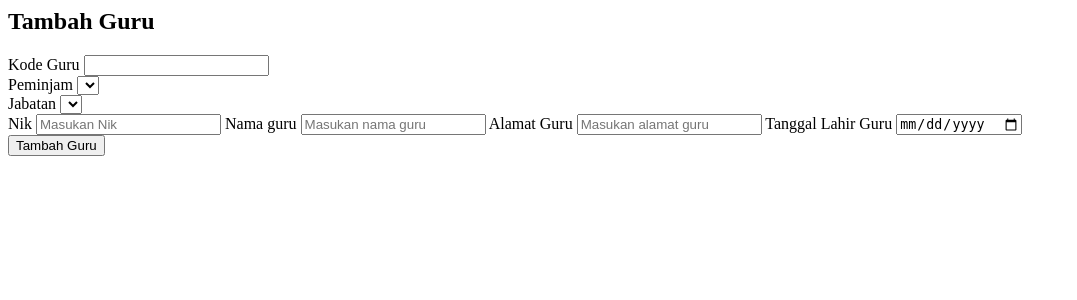
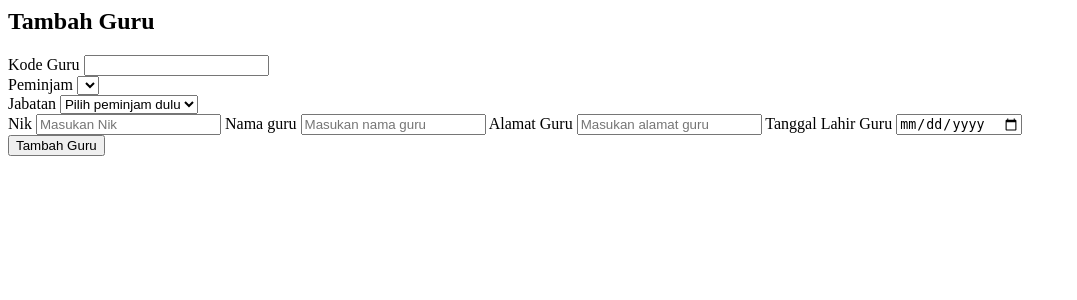
Before and after one commit to Afaandii/inventaris-mvc, a PHP site: page /inventaris_mvc/view/guru/create.php in a window 1280 px wide. Shown: the top 300 px of the page, without its empty margins (0-1077 px from the left). Run offline with PHP 8.4, Linux system fonts and the light colour scheme; the template is opened without the code that fills it, so the values that code supplies are empty; some libraries are stand-ins or nearby versions.

Commit message:
change value option

```diff
--- a/App/view/guru/create.php
+++ b/App/view/guru/create.php
@@ -36,6 +36,7 @@
                   <br>
                   <label for="jabatan">Jabatan</label>
                   <select name="jabatan" id="jabatan">
+                    <option value="">Pilih peminjam dulu</option>
                     <?php
                     foreach ($data['jabatan'] as $data) {
                       echo "<option value='{$data['ID_JABATAN']} - {$data['NAMA_JABATAN']}'>
```
